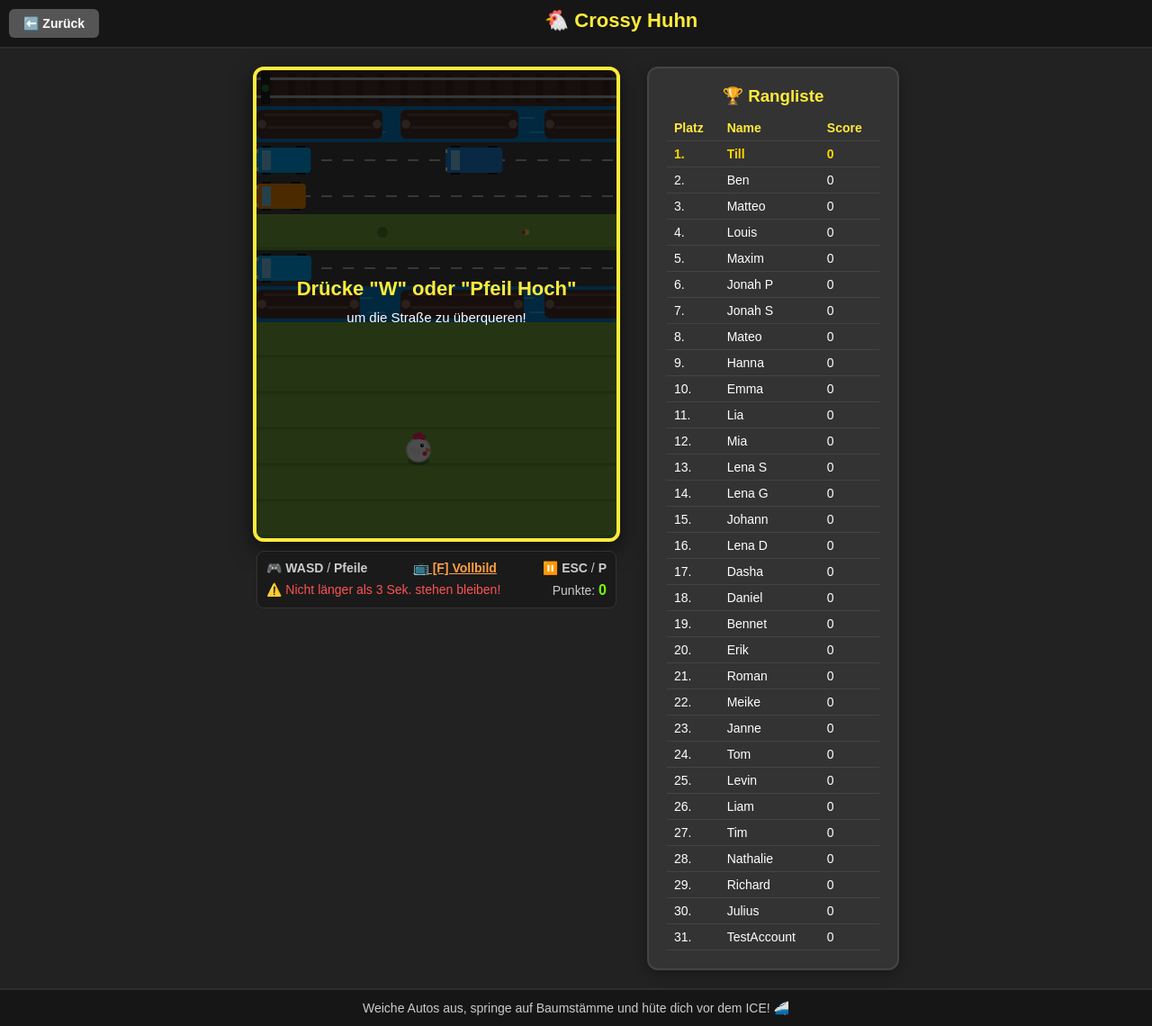
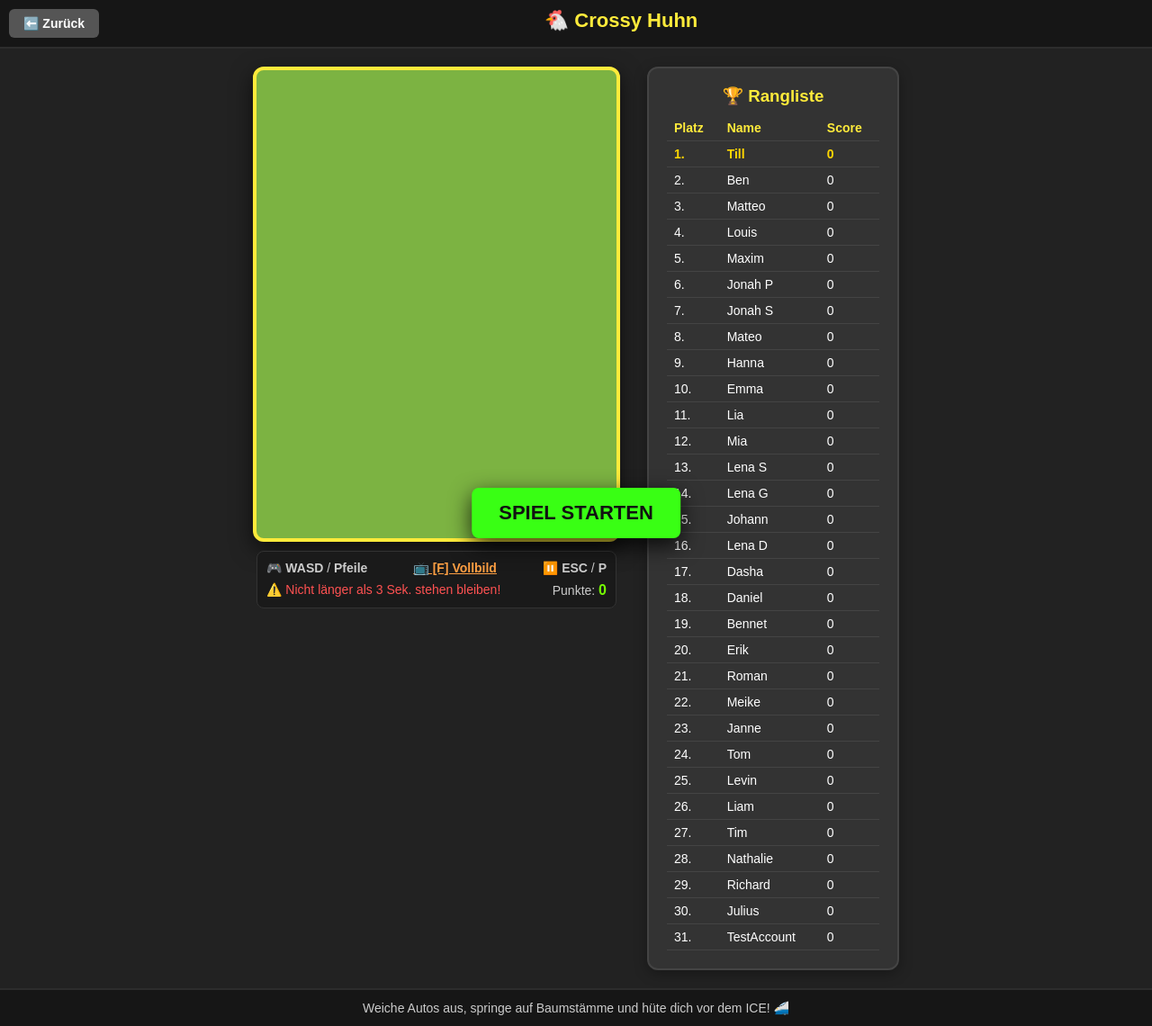
Before and after one commit to gamer24333/free_games, a Flask app: page /crossy in a window 1280 px wide. Shown: the whole page at 90% size. Run offline with Flask 3, Linux system fonts and the light colour scheme; the visitor is signed in with stand-in values (Sample User, id 1); data that the repository does not hold is empty.

Commit message:
Update crossy.html

```diff
--- a/templates/crossy.html
+++ b/templates/crossy.html
@@ -59,6 +59,7 @@
     <div class="main-content">
         <div class="game-container">
             <canvas id="gameCanvas" width="400" height="520"></canvas>
+            <button id="startBtn" style="position: absolute; top: 50%; left: 50%; transform: translate(-50%, -50%); padding: 15px 30px; font-size: 22px; font-weight: bold; background: #39ff14; color: #111; border: none; border-radius: 8px; cursor: pointer; box-shadow: 0 8px 25px rgba(0,0,0,0.8); z-index: 20;">SPIEL STARTEN</button>
 
             <div class="game-controls-info">
                 <div class="info-row">
@@ -93,9 +94,22 @@
     window.focus();
     const canvas = document.getElementById('gameCanvas');
     const ctx = canvas.getContext('2d');
+    const startBtn = document.getElementById('startBtn');
     const scoreEl = document.getElementById('scoreText');
     const gameContainer = document.querySelector('.game-container');
     const fullscreenLink = document.getElementById('fullscreenLink');
+
+    startBtn.addEventListener('click', () => {
+            // Button für immer ausblenden
+            startBtn.style.display = 'none';
+
+            gameStarted = true;
+
+            // Zwingt das iPad, sofort auf die Bluetooth-Tastatur zu hören
+            window.focus();
+
+            bgMusic.play().catch(e => console.log("Musik:", e));
+        });
 
     // --- MUSIK EINBINDEN ---
     const bgMusic = new Audio('/static/crossy.mp3');
@@ -475,13 +489,7 @@
             ctx.textAlign = 'left';
         }
 
-        if (!gameStarted && !isGameOver && !isPaused) {
-            ctx.fillStyle = 'rgba(0, 0, 0, 0.7)'; ctx.fillRect(0, 0, canvas.width, canvas.height);
-            ctx.fillStyle = '#ffeb3b'; ctx.font = 'bold 22px Arial'; ctx.textAlign = 'center';
-            ctx.fillText('Drücke "W" oder "Pfeil Hoch"', canvas.width / 2, canvas.height / 2 - 10);
-            ctx.fillStyle = '#fff'; ctx.font = '15px Arial';
-            ctx.fillText('um die Straße zu überqueren!', canvas.width / 2, canvas.height / 2 + 20);
-            ctx.textAlign = 'left';
+
         }
 
         if (isGameOver) {
```
